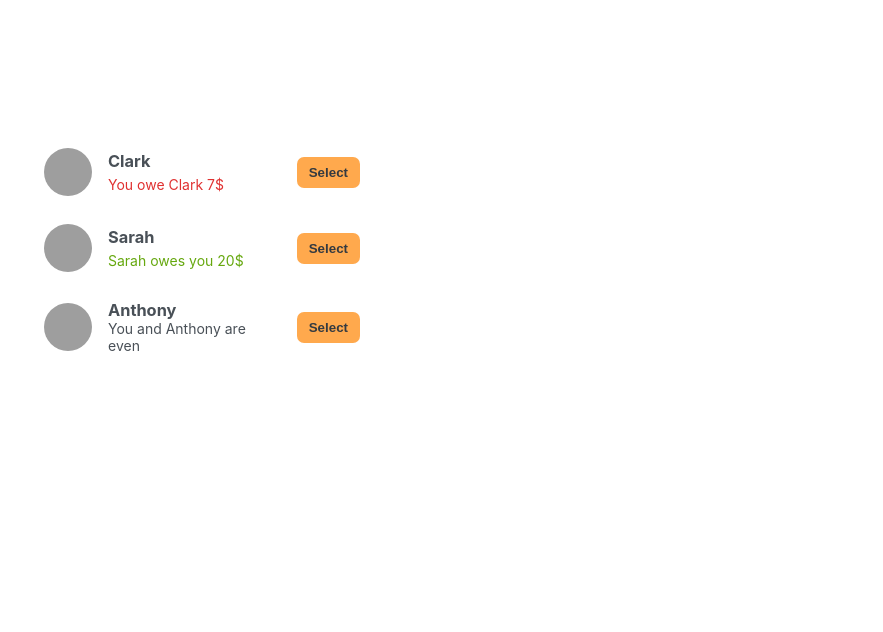
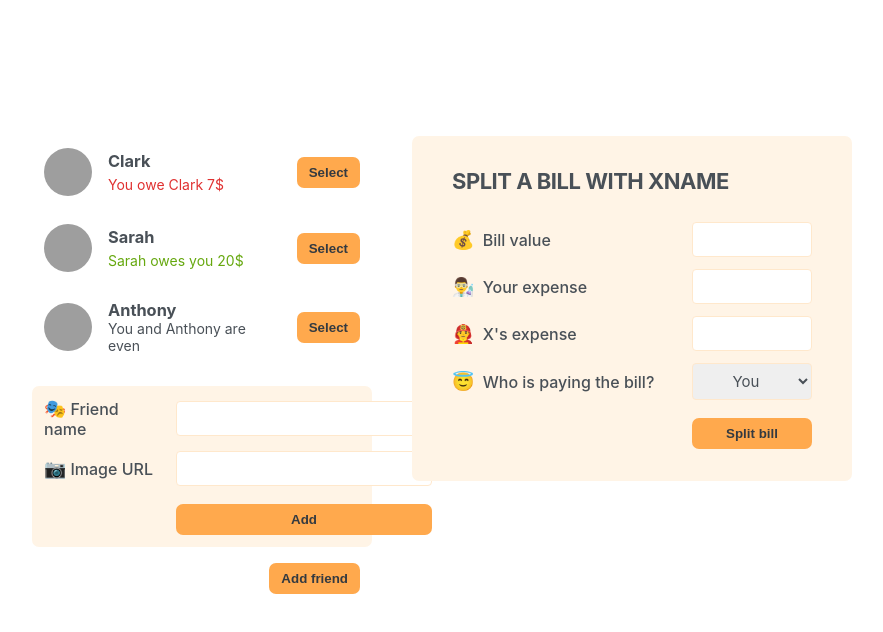
Before and after one commit to kiethohoai/eat-n-split, a React (Create React App) app: page / in a window 1280 px wide. Shown: the top 632 px of the page, without its empty margins (198-1081 px from the left). Built offline with nearby package versions, Linux system fonts and the light colour scheme; grey boxes are pictures that could not be loaded.

Commit message:
004 Building the Static App Forms

```diff
--- a/src/App.js
+++ b/src/App.js
@@ -25,7 +25,10 @@
     <div className="app">
       <div className="sidebar">
         <FriendsList />
+        <FormAddFriend />
+        <Button>Add friend</Button>
       </div>
+      <FormSplitBill />
     </div>
   );
 }
@@ -60,7 +63,54 @@
       )}
       {friend.balance === 0 && <p>You and {friend.name} are even</p>}
 
-      <button className="button">Select</button>
+      {/* <button className="button">Select</button> */}
+      <Button>Select</Button>
     </li>
   );
 }
+
+// Button
+function Button({ children }) {
+  return <button className="button">{children}</button>;
+}
+
+// FormAddFriend
+function FormAddFriend() {
+  return (
+    <form className="form-add-friend">
+      <label>🎭Friend name</label>
+      <input type="text" />
+
+      <label>📷Image URL</label>
+      <input type="text" />
+
+      <Button>Add</Button>
+    </form>
+  );
+}
+
+// FormSplitBill
+function FormSplitBill() {
+  return (
+    <form className="form-split-bill">
+      <h2>Split a bill with Xname</h2>
+
+      <label>💰 Bill value</label>
+      <input type="text" />
+
+      <label>👨‍🔬 Your expense</label>
+      <input type="text" />
+
+      <label>👨‍🚒 X's expense</label>
+      <input type="text" />
+
+      <label>😇 Who is paying the bill?</label>
+      <select>
+        <option value="user">You</option>
+        <option value="friend">Xfriend</option>
+      </select>
+
+      <Button>Split bill</Button>
+    </form>
+  );
+}
--- a/src/index.css
+++ b/src/index.css
@@ -127,6 +127,11 @@
   padding: 3.2rem 4rem;
 }
 
+/* My CSS Config */
+.form-add-friend label {
+  width: 120px;
+}
+
 label {
   font-weight: 500;
 }
```
Also changed, not shown: 1 other file (tests, documents, lock files or other folders).
